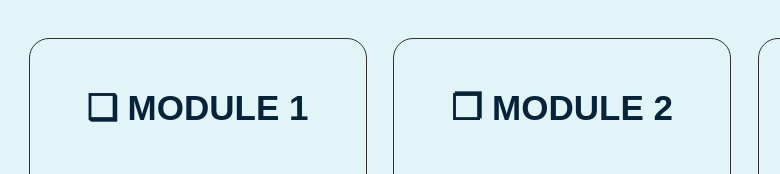
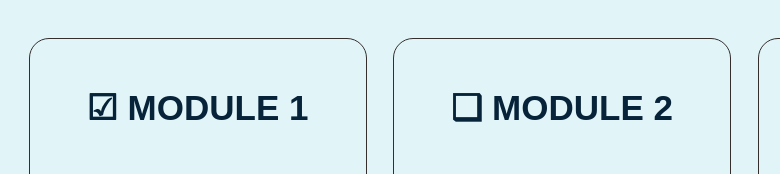
Before and after one commit to kodebyKamaw/gearboxacademy.github.io-kodebyKamaw-, a plain HTML site: page index.html in a window 1280 px wide. Shown: the part 1574-1748 px from the top of the page, 78-858 px from the left. Drawn offline with nearby package versions, Linux system fonts and the light colour scheme; a web font is replaced by a local one.

Commit message:
Update index.html

```diff
--- a/index.html
+++ b/index.html
@@ -845,7 +845,7 @@
 
                         <div class="module1-name" >
 
-                            <h2 > &#10065; MODULE 1 </h2>
+                            <h2 > &#9745; MODULE 1 </h2>
 
                         </div>
 
@@ -868,7 +868,7 @@
 
                         <div class="module2-name" >
 
-                            <h2 > &#10064; MODULE 2 </h2>
+                            <h2 > &#10065; MODULE 2 </h2>
 
                         </div>
 
```
